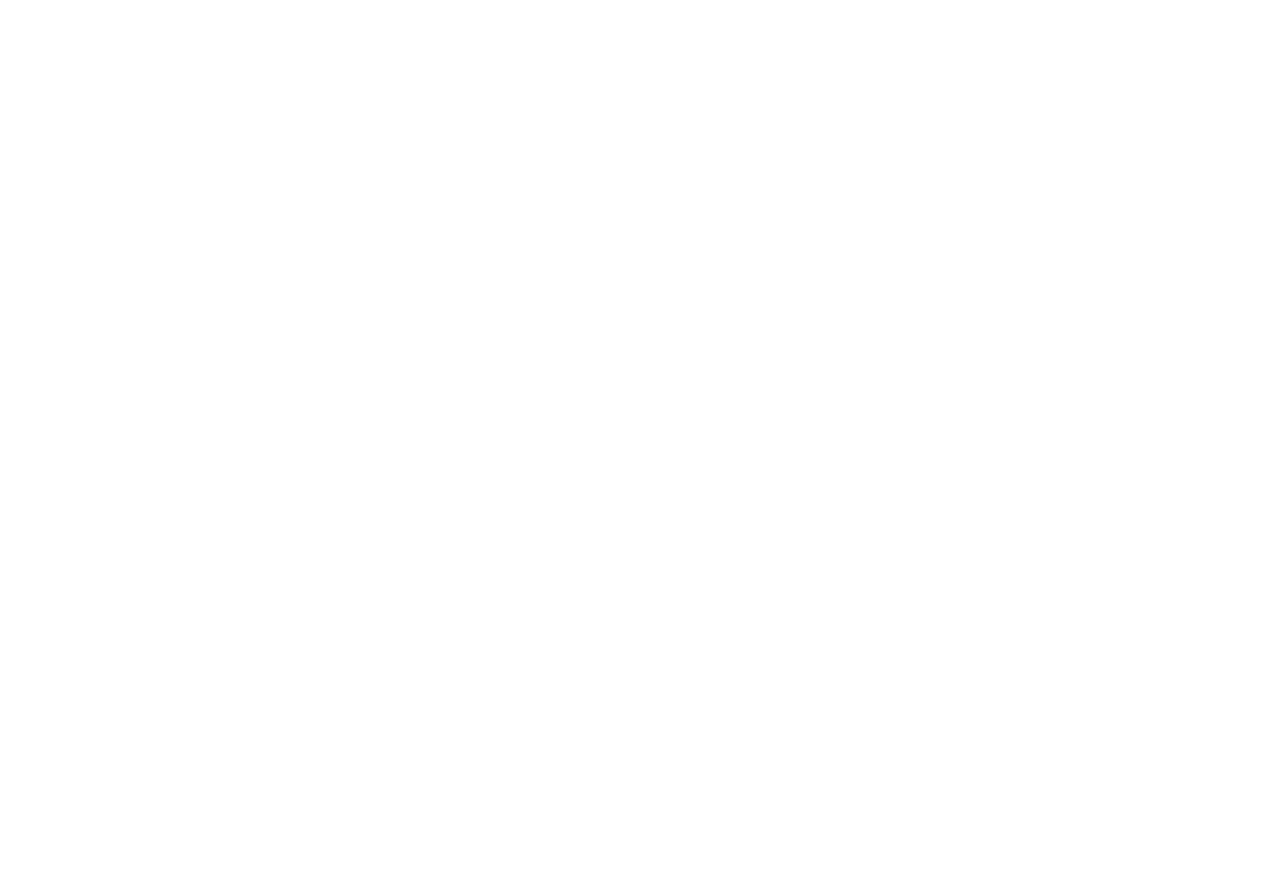
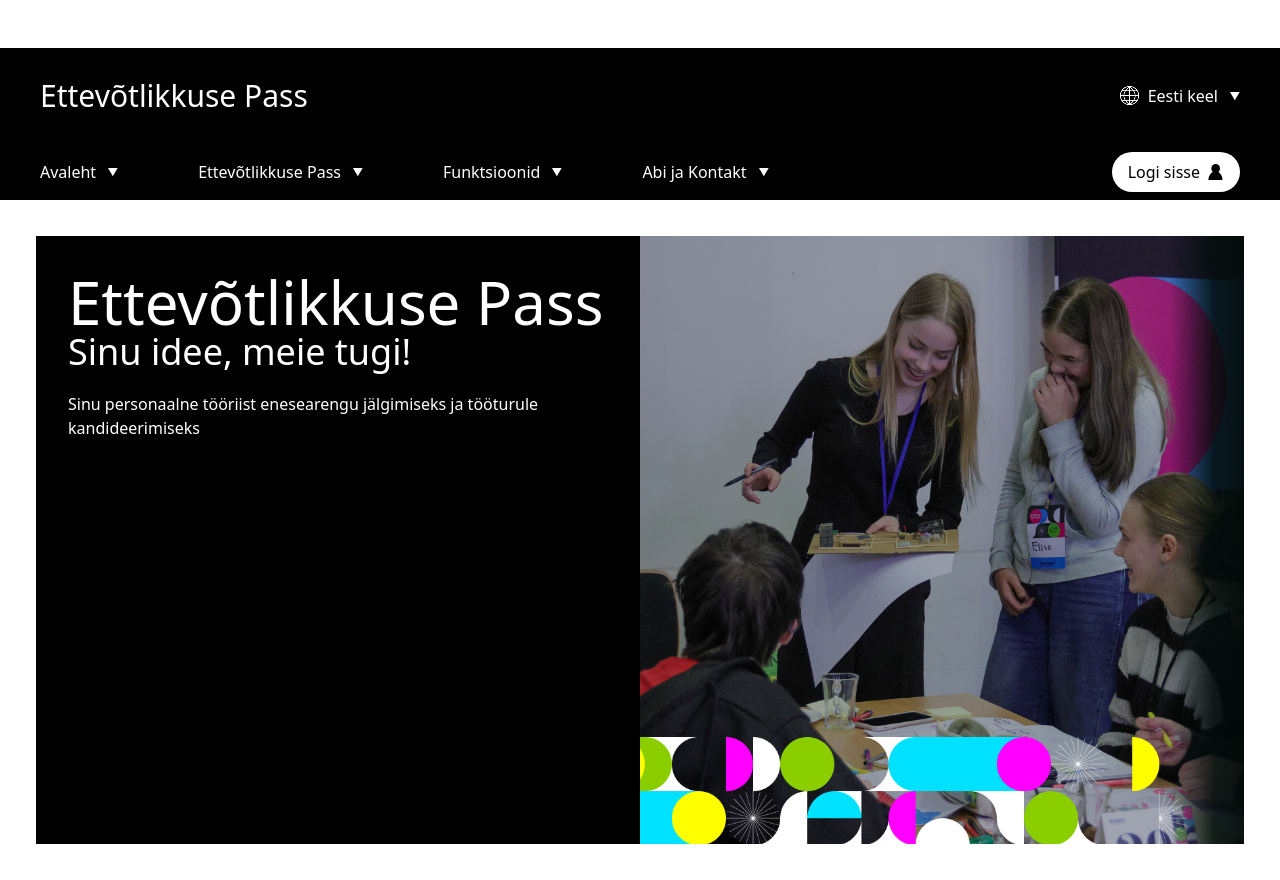
Before and after one commit to F1Zuwu/ettevotlikuse-pass, a React app in the folder frontend/: page / in a window 1280 px wide. Before the commit the page ends 800 px from the top, so only its background shows below. Built offline with nearby package versions, Linux system fonts and the light colour scheme; the HTML template or start-up script is replaced by a standard one.

Commit message:
little bit of homepage

```diff
--- /dev/null
+++ b/frontend/src/components/Navbar.jsx
@@ -0,0 +1,57 @@
+import langIco from "../assets/icons/lang.png"
+
+const Navbar = () => {
+    return (
+        <div class="bg-black text-white mt-12">
+            <div class="h-24 flex items-center px-10">
+                <h1 class="text-3xl">Ettevõtlikkuse Pass</h1>
+                <div class="absolute right-10 flex items-center  ">
+                    <img src={langIco} class="w-5 h-5 mr-2" alt="Language Icon"></img>
+                    <button>Eesti keel</button>
+
+                    <svg class="ml-3" xmlns="http://www.w3.org/2000/svg" width="10" height="9" viewBox="0 0 10 9" fill="none">
+                        <path d="M4.82053 8.34939L9.64106 -2.86102e-06H1.00136e-05L4.82053 8.34939Z" fill="white" />
+                    </svg>
+                </div>
+            </div>
+            <div class="px-10 py-4 flex gap-20 relative">
+                <div class="flex items-center">
+                    <a>Avaleht</a>
+                    <svg class="ml-3" xmlns="http://www.w3.org/2000/svg" width="10" height="9" viewBox="0 0 10 9" fill="none">
+                        <path d="M4.82053 8.34939L9.64106 -2.86102e-06H1.00136e-05L4.82053 8.34939Z" fill="white" />
+                    </svg>
+                </div>
+                <div class="flex items-center">
+                    <a>Ettevõtlikkuse Pass</a>
+                    <svg class="ml-3" xmlns="http://www.w3.org/2000/svg" width="10" height="9" viewBox="0 0 10 9" fill="none">
+                        <path d="M4.82053 8.34939L9.64106 -2.86102e-06H1.00136e-05L4.82053 8.34939Z" fill="white" />
+                    </svg>
+                </div>
+                <div class="flex items-center">
+                    <a>Funktsioonid</a>
+                    <svg class="ml-3" xmlns="http://www.w3.org/2000/svg" width="10" height="9" viewBox="0 0 10 9" fill="none">
+                        <path d="M4.82053 8.34939L9.64106 -2.86102e-06H1.00136e-05L4.82053 8.34939Z" fill="white" />
+                    </svg>
+                </div>
+                <div class="flex items-center">
+                    <a>Abi ja Kontakt</a>
+                    <svg class="ml-3" xmlns="http://www.w3.org/2000/svg" width="10" height="9" viewBox="0 0 10 9" fill="none">
+                        <path d="M4.82053 8.34939L9.64106 -2.86102e-06H1.00136e-05L4.82053 8.34939Z" fill="white" />
+                    </svg>
+                </div>
+
+                <div class="absolute right-10 flex top-2">
+                    <button class="px-4 py-2 bg-white text-black flex items-center gap-2 rounded-full">
+                        <h1 class="mr-6">Logi sisse</h1>
+                        <svg class="absolute right-4 top-3" xmlns="http://www.w3.org/2000/svg" width="17" height="25" viewBox="0 0 17 30" fill="none">
+                            <ellipse cx="8.6857" cy="5.49032" rx="5.21146" ry="5.49032" fill="black" />
+                            <path d="M16.9372 19.2161C16.9372 17.8573 16.7182 16.5118 16.2926 15.2564C15.867 14.0011 15.2432 12.8604 14.4568 11.8996C13.6705 10.9388 12.7369 10.1766 11.7094 9.6566C10.682 9.13661 9.58074 8.86897 8.46862 8.86897C7.35651 8.86897 6.25528 9.13661 5.22782 9.6566C4.20036 10.1766 3.26679 10.9388 2.4804 11.8996C1.69402 12.8604 1.07022 14.0011 0.644635 15.2564C0.219047 16.5118 -9.72242e-08 17.8573 0 19.2161L8.46862 19.2161H16.9372Z" fill="black" />
+                        </svg>
+                    </button>
+                </div>
+            </div>
+        </div>
+    )
+}
+
+export default Navbar;
--- a/frontend/src/container/Frontpage/Home.jsx
+++ b/frontend/src/container/Frontpage/Home.jsx
@@ -1,6 +1,30 @@
+import Navbar from "../../components/Navbar";
+import homeImg from "../../assets/images/banner.png"
 const Home = () => {
-    return(
-        <div></div>
+    return (
+        <div>
+            <Navbar></Navbar>
+
+            <div class="p-9 flex">
+                <div class="bg-black px-8 py-9 w-1/2">
+                    <h1 class="text-white text-6xl">Ettevõtlikkuse Pass</h1>
+                    <h2 class="text-white text-4xl">Sinu idee, meie tugi!</h2>
+                    <p class="text-white text-base mt-5">Sinu personaalne tööriist enesearengu
+                        jälgimiseks ja tööturule kandideerimiseks</p>
+                    <button>
+                        Loo Ettevõtlikkuse passi kasutaja
+                    </button>
+                    <button>
+                        Ettevõtlikkuse passi tööriistad
+                    </button>
+                    <a>Halda oma passi {">"} </a>
+                    <a>Halda oma tegevusi {">"} </a>
+                </div>
+                <div class="w-1/2">
+                    <img class="w-full" src={homeImg}></img>
+                </div>
+            </div>
+        </div>
     )
 }
 
```
Also changed, not shown: frontend/src/assets/icons/lang.png (added), frontend/src/assets/images/banner.png (added), frontend/src/index.css (line endings or trailing spaces).
